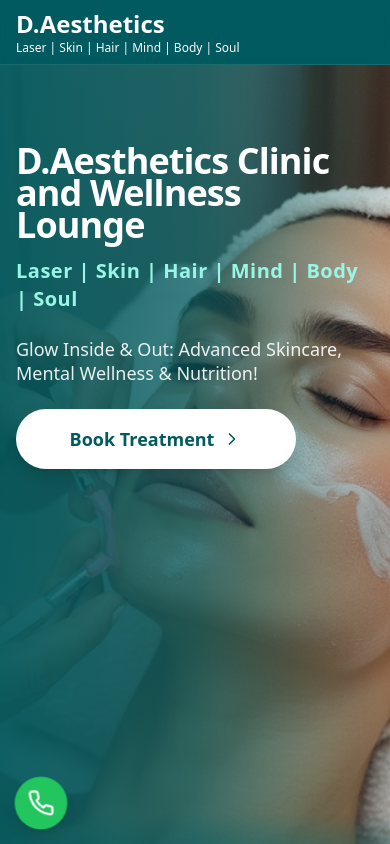
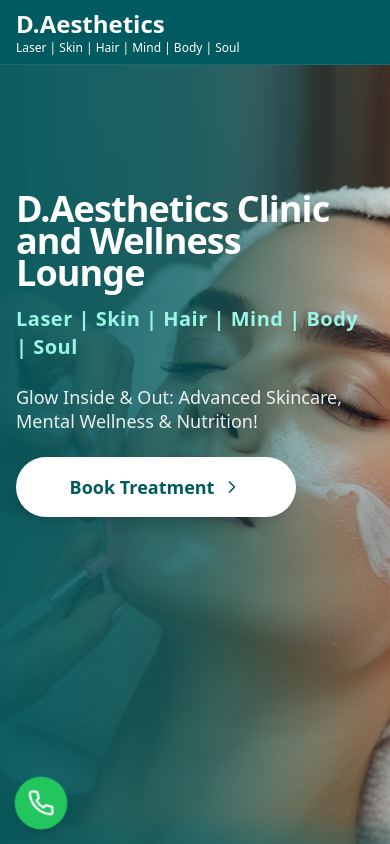
Before and after one commit to Yousafnlp/DeAestheticsWeb, a Next.js app: page / in a window 390 px wide. Shown: the top 844 px of the page. Built offline with nearby package versions, Linux system fonts and the light colour scheme.

Commit message:
Adjust Hero section top padding for improved mobile layout

```diff
--- a/components/Hero.tsx
+++ b/components/Hero.tsx
@@ -6,7 +6,7 @@ import { ChevronRight } from "lucide-react"
 
 export function Hero() {
   return (
-    <section className="relative min-h-screen flex pt-20 md:pt-0 md:items-center  overflow-hidden">
+    <section className="relative min-h-screen flex pt-32 md:pt-0 md:items-center  overflow-hidden">
       <div className="absolute inset-0">
         <img src="/cover.png" alt="Beauty Treatment" className="w-full h-full object-cover" />
         <div className="absolute inset-0 bg-gradient-to-r from-[#005a5f]/90 via-[#005a5f]/70 to-transparent" />
```
